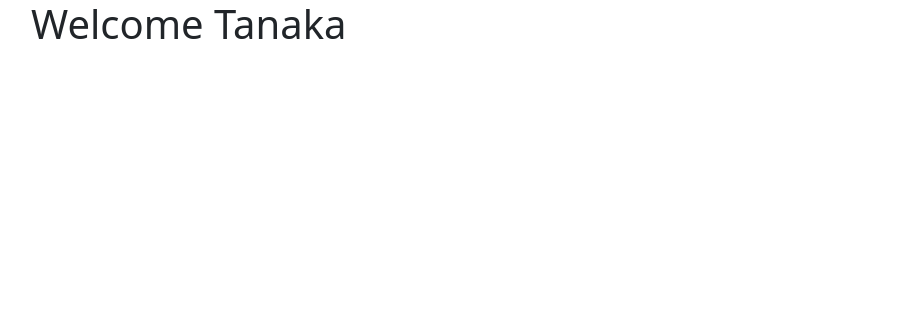
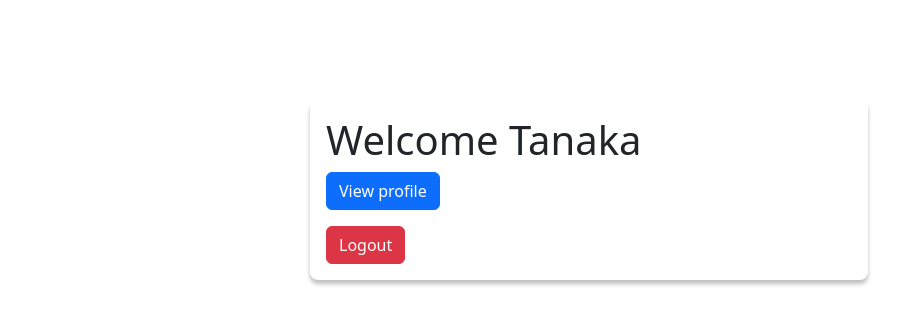
Before and after one commit to tanaka-kenny/ezaga-assessment, an Angular app: page /home in a window 1280 px wide. Shown: the top 324 px of the page, without its empty margins (51-952 px from the left). Built offline with nearby package versions, Linux system fonts and the light colour scheme.

Commit message:
Add box shadow

```diff
--- a/src/app/app.routes.ts
+++ b/src/app/app.routes.ts
@@ -1,6 +1,11 @@
 import { Routes } from '@angular/router';
 
 export const routes: Routes = [
+    {
+        path: '',
+        redirectTo: 'home',
+        pathMatch: 'full'
+    },
     {
         'path': 'login',
         loadComponent: () => import('./pages/login/login.component').then(m => m.LoginComponent)
--- a/src/app/pages/home/home.component.html
+++ b/src/app/pages/home/home.component.html
@@ -1,3 +1,7 @@
 <div class="container">
-    <h1>Welcome Tanaka</h1>
+    <div class="content p-3">
+        <h1>Welcome Tanaka</h1>
+        <button class="btn btn-primary mb-3">View profile</button>
+        <button class="btn btn-danger">Logout</button>
+    </div>
 </div>
--- a/src/app/pages/home/home.component.scss
+++ b/src/app/pages/home/home.component.scss
@@ -0,0 +1,12 @@
+.content {
+    width: 50%;
+    margin-right: auto;
+    margin-left: auto;
+    margin-top: 100px;
+    box-shadow: 0px 4px 4px 0px rgba(0, 0, 0, 0.25);
+    border-radius: .5rem;
+
+    button {
+        display: block;
+    }
+}
--- a/src/app/pages/login/login.component.scss
+++ b/src/app/pages/login/login.component.scss
@@ -3,6 +3,6 @@
     margin-left: auto;
     width: 50%;
     margin-top: 100px;
-    border: 1px solid;
+    box-shadow: 0px 4px 4px 0px rgba(0, 0, 0, 0.25);
     border-radius: .5rem;
 }
--- a/src/app/pages/register/register.component.scss
+++ b/src/app/pages/register/register.component.scss
@@ -3,6 +3,6 @@
     margin-left: auto;
     width: 50%;
     margin-top: 100px;
-    border: 1px solid;
+    box-shadow: 0px 4px 4px 0px rgba(0, 0, 0, 0.25);
     border-radius: .5rem;
 }
```
